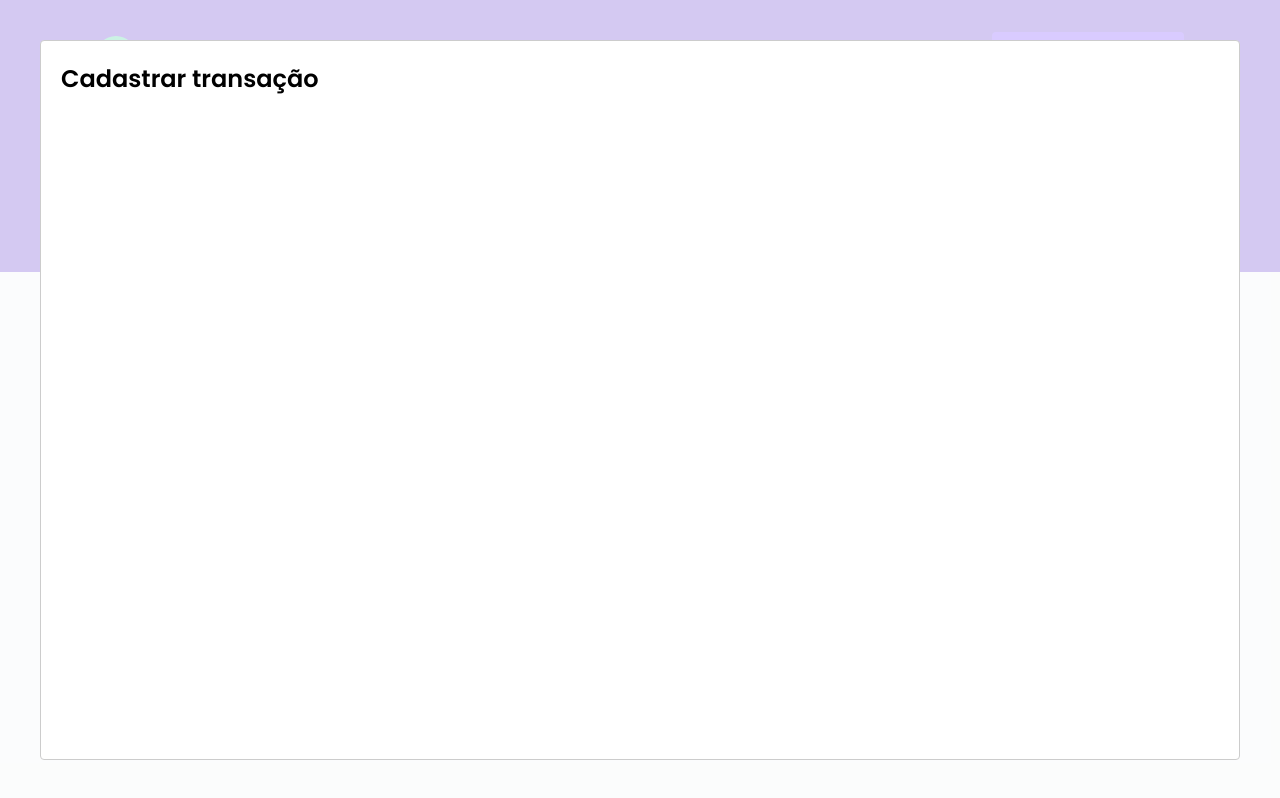
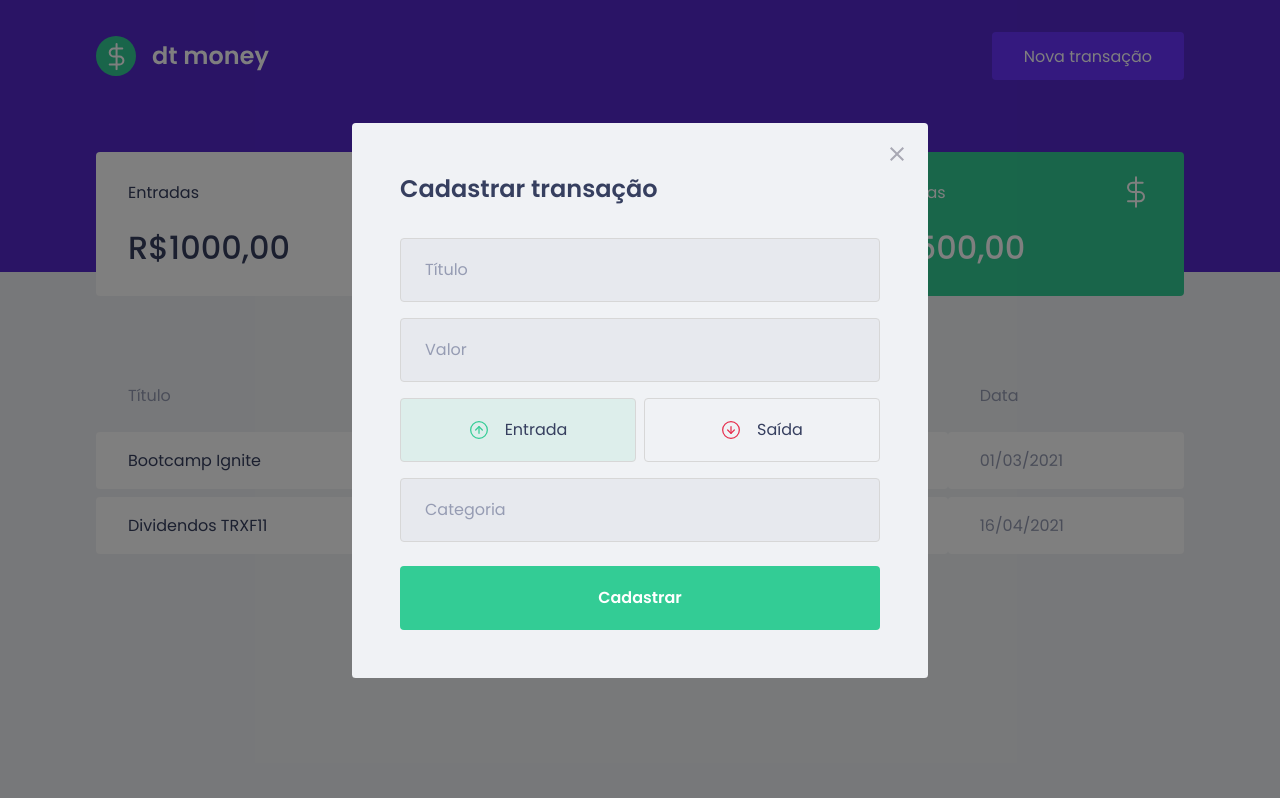
Before and after one commit to elianbecali/dtmoney, a React (Create React App) app: page / in a window 1280 px wide. Both pictures are taken after a click on the button "Nova transação". Built offline with nearby package versions, Linux system fonts and the light colour scheme; no server answers; what miragejs would draw is missing.

Commit message:
:sparkles: feat: add form modal component

```diff
--- a/package.json
+++ b/package.json
@@ -5,6 +5,7 @@
   "dependencies": {
     "axios": "^0.21.1",
     "miragejs": "^0.1.41",
+    "polished": "^4.1.1",
     "react": "^17.0.1",
     "react-dom": "^17.0.1",
     "react-modal": "^3.12.1",
--- a/src/components/NewTransactionModal/index.tsx
+++ b/src/components/NewTransactionModal/index.tsx
@@ -1,4 +1,9 @@
+import { useState } from 'react';
 import Modal from 'react-modal';
+import incomeImg from '../../assets/income.svg';
+import outcomeImg from '../../assets/outcome.svg';
+import closeImg from '../../assets/close.svg';
+import { Container, RadioBox, TransactionTypeContainer } from './styles';
 
 interface NewTransactionModalProps {
   isOpen: boolean;
@@ -6,12 +11,65 @@ interface NewTransactionModalProps {
 }
 
 export function NewTransactionModal({ isOpen, onRequestClose }: NewTransactionModalProps) {
+  const [type, setType] = useState('deposit');
+
   return (
     <Modal
       isOpen={isOpen}
       onRequestClose={onRequestClose}
+      overlayClassName="react-modal-overlay"
+      className="react-modal-content"
     >
-      <h2>Cadastrar transação</h2>
+      <button
+        type="button"
+        onClick={onRequestClose}
+        className="react-modal-close"
+      >
+        <img src={closeImg} alt="Fechar modal"/>
+      </button>
+
+      <Container>
+        <h2>Cadastrar transação</h2>
+
+        <input
+          placeholder="Título"
+        />
+
+        <input
+          type="number"
+          placeholder="Valor"
+        />
+
+        <TransactionTypeContainer>
+          <RadioBox
+            type="button"
+            onClick={() => setType('deposit')}
+            isActive={type === 'deposit'}
+            activeColor="green"
+          >
+            <img src={incomeImg} alt="Entrada"/>
+            <span>Entrada</span>
+          </RadioBox>
+
+          <RadioBox
+            type="button"
+            onClick={() => setType('withdraw')}
+            isActive={type === 'withdraw'}
+            activeColor="red"
+          >
+            <img src={outcomeImg} alt="Saída"/>
+            <span>Saída</span>
+          </RadioBox>
+        </TransactionTypeContainer>
+
+        <input
+          placeholder="Categoria"
+        />
+
+        <button type="submit">
+          Cadastrar
+        </button>
+      </Container>
     </Modal>
 );
 }
--- a/src/components/NewTransactionModal/styles.ts
+++ b/src/components/NewTransactionModal/styles.ts
@@ -1,3 +1,99 @@
 import styled from "styled-components";
+import { darken, transparentize } from "polished";
 
-export const Container = styled.form``
+export const Container = styled.form`
+  h2 {
+    color: var(--text-title);
+    font-size: 1.5rem;
+    margin-bottom: 2rem;
+  }
+
+  input {
+    width: 100%;
+    padding: 0 1.5rem;
+    height: 4rem;
+    border-radius: 0.25rem;
+
+    border: 1px solid #D7D7D7;
+    background: #E7E9EE;
+
+    font-weight: 400;
+    font-size: 1rem;
+
+    &::placeholder {
+      color: var(--text-body);
+    }
+
+    & + input {
+      margin-top: 1rem;
+    }
+  }
+
+  button[type="submit"] {
+    width: 100%;
+    padding: 0 1.5rem;
+    height: 4rem;
+    background: var(--green);
+    color: #FFF;
+    border-radius: 0.25rem;
+    border: 0;
+    font-size: 1rem;
+    font-weight: 600;
+    margin-top: 1.5rem;
+
+    transition: filter 0.2s;
+
+    &:hover {
+      filter: brightness(0.9);
+    }
+  }
+`;
+
+export const TransactionTypeContainer = styled.div`
+  margin: 1rem 0;
+  display: grid;
+  grid-template-columns: 1fr 1fr;
+  gap: 0.5rem;
+`;
+
+interface RadioBoxProps {
+  isActive: boolean;
+  activeColor: 'green' | 'red';
+}
+
+const colors = {
+  green: '#33CC95',
+  red: '#E52E40'
+}
+
+export const RadioBox = styled.button<RadioBoxProps>`
+  height: 4rem;
+  border: 1px solid #D7D7D7;
+  border-radius: 0.25rem;
+
+  background: ${(props) => props.isActive
+    ? transparentize(0.9, colors[props.activeColor])
+    : 'transparent'};
+
+  display: flex;
+  align-items: center;
+  justify-content: center;
+
+  transition: border-color 0.2s;
+
+  &:hover {
+    border-color: ${darken(0.1, '#D7D7D7')};
+  }
+
+  img {
+    width: 20px;
+    height: 20px;
+  }
+
+  span {
+    display: inline-block;
+    margin-left: 1rem;
+    font-size: 1rem;
+    color: var(--text-title);
+  }
+`;
--- a/src/styles/global.ts
+++ b/src/styles/global.ts
@@ -54,4 +54,41 @@ export const GlobalStyle = createGlobalStyle`
     opacity: 0.6;
     cursor: not-allowed;
   }
+
+  .react-modal-overlay {
+    background: rgba(0, 0, 0, 0.5);
+
+    position: fixed;
+    top: 0;
+    bottom: 0;
+    right: 0;
+    left: 0;
+
+    display: flex;
+    align-items: center;
+    justify-content: center;
+  }
+
+  .react-modal-content {
+    width: 100%;
+    max-width: 576px;
+    background: var(--background);
+    padding: 3rem;
+    position: relative;
+    border-radius: 0.24rem;
+  }
+
+  .react-modal-close {
+    position: absolute;
+    right: 1.5rem;
+    top: 1.5rem;
+    border: 0;
+    background: transparent;
+
+    transition: filter 0.2s;
+
+    &:hover {
+      filter: brightness(0.8);
+    }
+  }
 `
```
Also changed, not shown: 1 other file (tests, documents, lock files or other folders).
